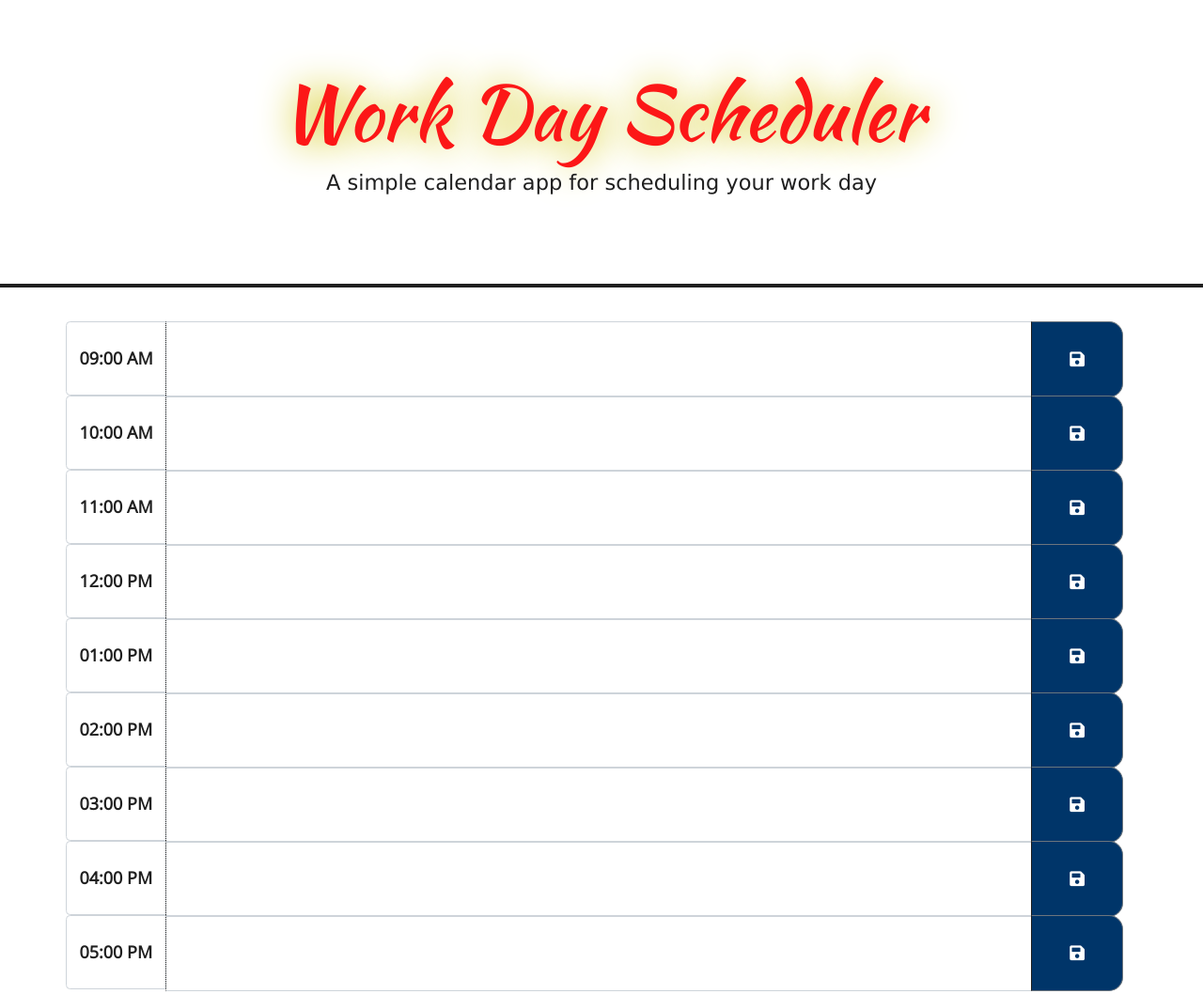
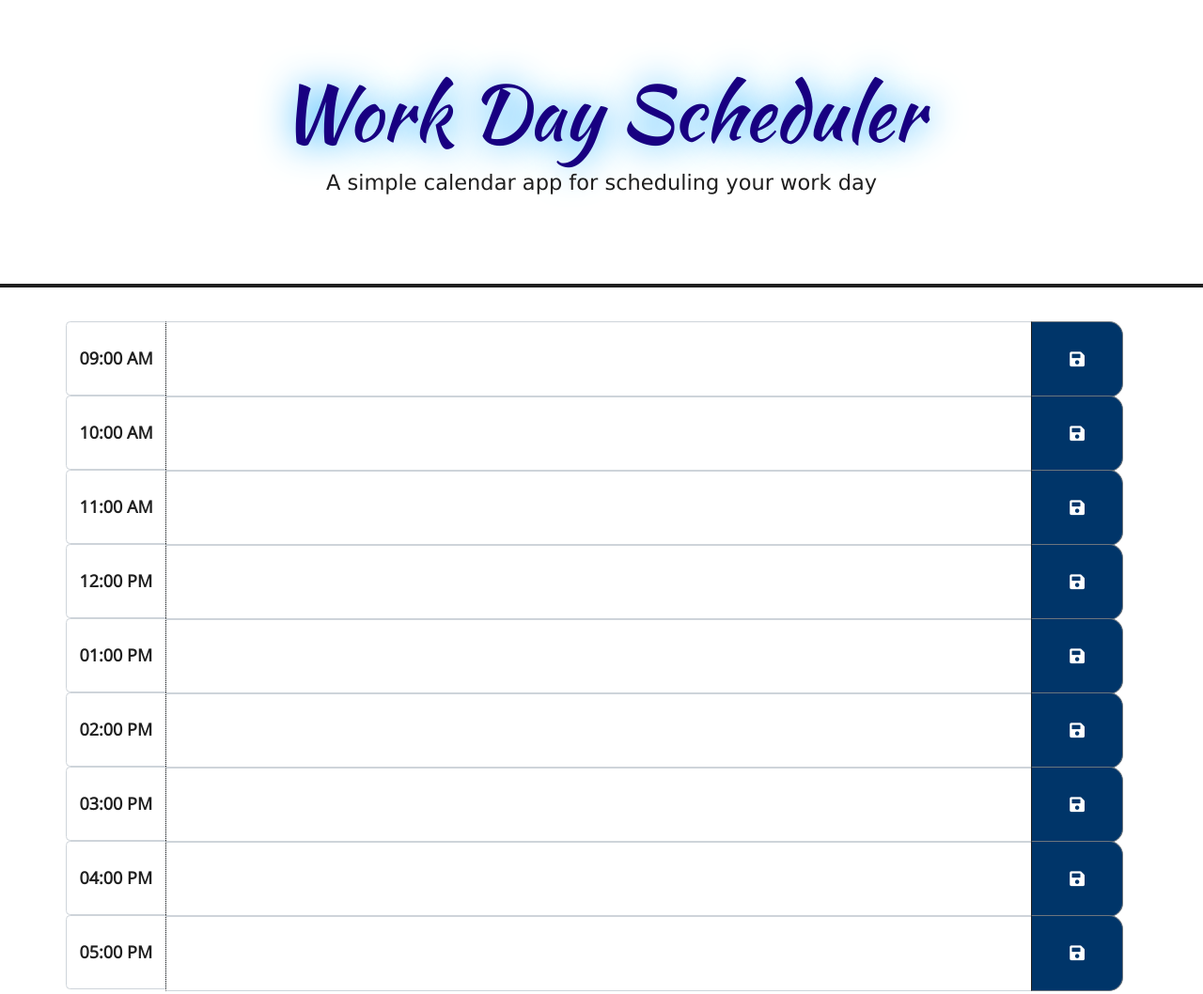
Before and after one commit to Cktestakis/Workday.Scheduler, a plain HTML site: page index.html in a window 1280 px wide. Shown: the whole page at 94% size. Drawn offline with nearby package versions, Linux system fonts and the light colour scheme; a script that the page names is missing.

Commit message:
Updated Font Color to match with the rest of the website

```diff
--- a/assets/CSS/style.css
+++ b/assets/CSS/style.css
@@ -12,8 +12,8 @@
   /* Jumbotron */
   h1 {
     font-family: 'Kaushan Script', cursive;
-    color: #fc1717;
-    text-shadow: 0 0 3vw #d1c407;
+    color: #180081;
+    text-shadow: 0 0 3vw #1eadff;
   }
 /* Neon Glow for H1 */
 .neon {
@@ -21,19 +21,6 @@
   -moz-animation: neon 1s ease infinite;
   -webkit-animation: neon 1s ease infinite;
 }
-
-/* @keyframes neon {
-  0%,
-  100% {
-    text-shadow: 0 0 1vw #fa1c16, 0 0 3vw #fa1c16, 0 0 10vw #fa1c16, 0 0 10vw #fa1c16, 0 0 .4vw #FED128, .5vw .5vw .1vw #806914;
-    color: #FED128;
-  }
-  50% {
-    text-shadow: 0 0 .5vw #800e0b, 0 0 1.5vw #800e0b, 0 0 5vw #800e0b, 0 0 5vw #800e0b, 0 0 .2vw #800e0b, .5vw .5vw .1vw #40340A;
-    color: #806914
-  }
-} */
-
 
   p.lead {
     font-family:'Lucida Sans', 'Lucida Sans Regular', 'Lucida Grande', 'Lucida Sans Unicode', Geneva, Verdana, sans-serif
```
